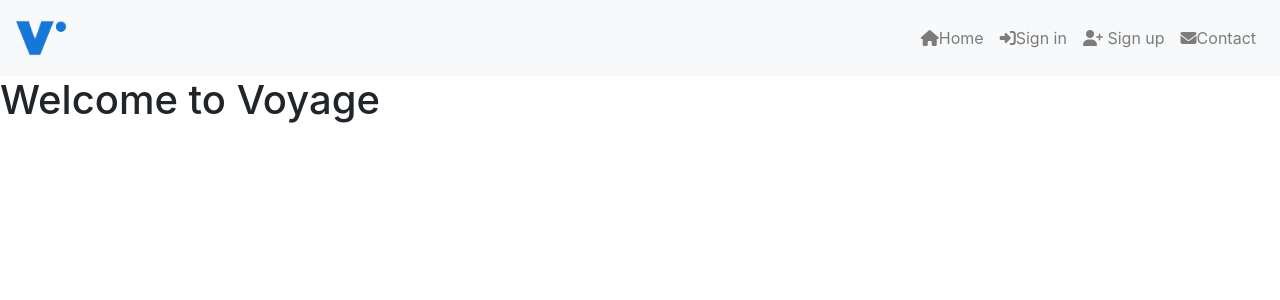
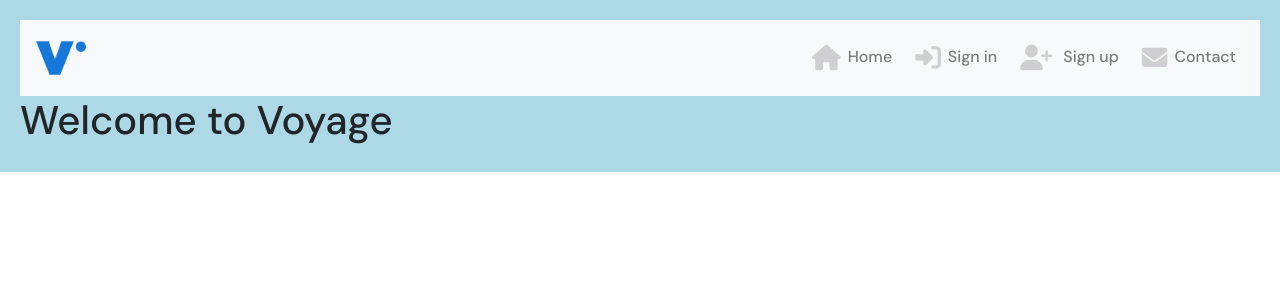
Before and after one commit to Ozi-cheri/voyage-app, a React (Create React App) app: page / in a window 1280 px wide. Shown: the top 300 px of the page. Built offline with nearby package versions, Linux system fonts and the light colour scheme.

Commit message:
Styled App with Google Fonts and added custom CSS for typographyadd app.module.css file

```diff
--- a/public/index.html
+++ b/public/index.html
@@ -15,6 +15,9 @@
       user's mobile device or desktop. See https://developers.google.com/web/fundamentals/web-app-manifest/
     -->
     <link rel="manifest" href="%PUBLIC_URL%/manifest.json" />
+
+
+    <link href="https://fonts.googleapis.com/css2?family=DM+Sans:wght@500;700&display=swap" rel="stylesheet" />
 
     <script src="https://kit.fontawesome.com/2c6b7f2bd3.js" crossorigin="anonymous"></script>
     <!--
--- a/src/App.js
+++ b/src/App.js
@@ -1,9 +1,11 @@
+import React from "react";
 import NavigationBar from "./components/Navbar";
 import "bootstrap/dist/css/bootstrap.min.css";
+import styles from "./App.module.css"; // Import CSS Module
 
 function App() {
   return (
-    <div>
+    <div className={styles.container}> {/* Apply CSS Module */}
       <NavigationBar />
       <h1>Welcome to Voyage</h1>
     </div>
--- /dev/null
+++ b/src/App.module.css
@@ -0,0 +1,37 @@
+/* App.module.css */
+.container {
+    background-color: lightblue;
+    padding: 20px;
+    font-family: "DM Sans", sans-serif;
+}
+
+* {
+    box-sizing: border-box;
+  }
+
+  a {
+    color: #555555;
+    transition: color ease-in-out 0.3s;
+  }
+
+  a:hover {
+    text-decoration: none;
+  }
+
+  a:hover i {
+    color: #2142b2;
+    transition: color ease-in-out 0.3s;
+  }
+
+  i {
+    color: #cfced3;
+    font-size: 1.6rem;
+    padding: 7px;
+    vertical-align: middle;
+  }
+
+  i:hover {
+    cursor: pointer;
+    transition: color ease-in-out 0.3s;
+    color: #2142b2;
+  }
```
Also changed, not shown: src/App.css (deleted, +0 -38 lines).
